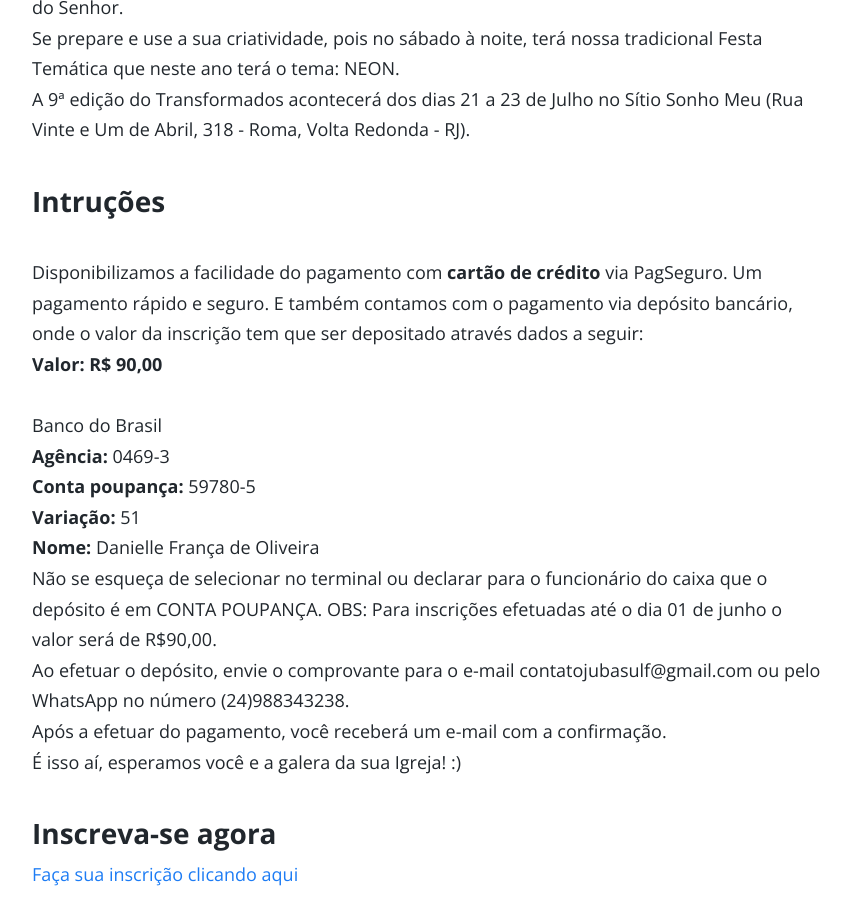
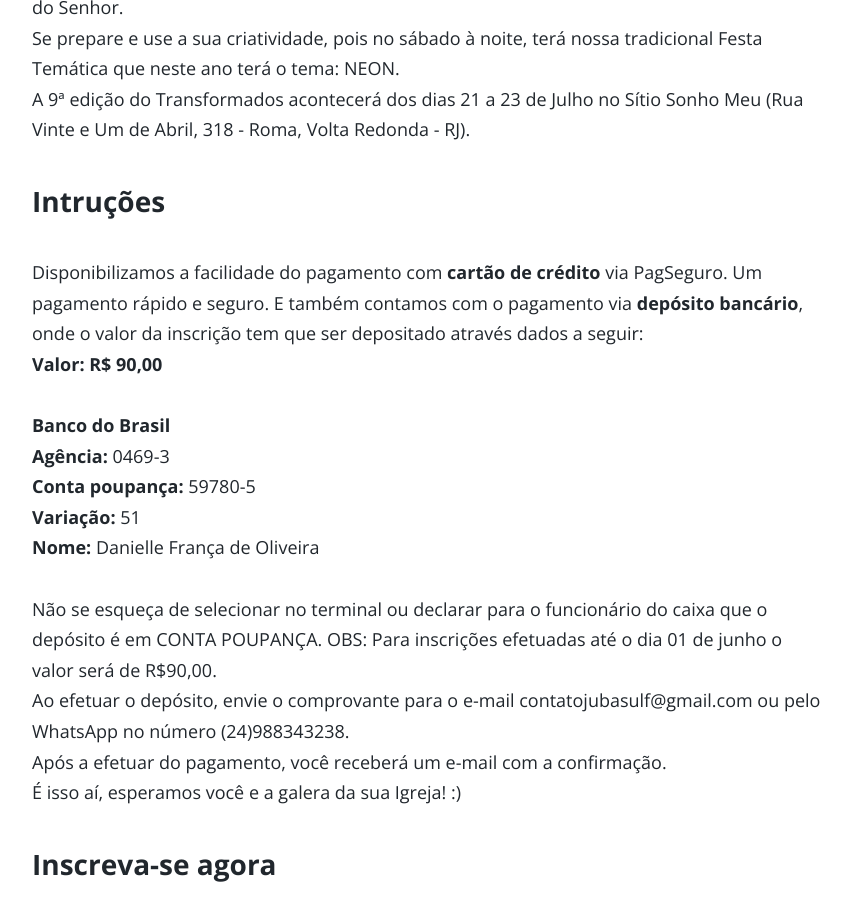
Before and after one commit to jorgeants/jubasulf, a Jekyll site: the page built from _posts/2017-04-03-transformados8.md, in a window 1280 px wide and 900 px high, scrolled down 896 px. Shown: the whole window, without its empty margins (213-1064 px from the left). Built offline with Jekyll 4.4.1, drawn with Linux system fonts in a browser that asks for light colours; comment, search, counter and statistics services are not loaded.

Commit message:
Update 2017-04-03-transformados8.md

```diff
--- a/_posts/2017-04-03-transformados8.md
+++ b/_posts/2017-04-03-transformados8.md
@@ -16,15 +16,16 @@ A 9ª edição do Transformados acontecerá dos dias 21 a 23 de Julho no Sítio
 <br>
 ## Intruções
 <br>
-Disponibilizamos a facilidade do pagamento com <b>cartão de crédito</b> via PagSeguro. Um pagamento rápido e seguro. E também contamos com o pagamento via depósito bancário, onde o valor da inscrição tem que ser depositado através dados a seguir:
+Disponibilizamos a facilidade do pagamento com <b>cartão de crédito</b> via PagSeguro. Um pagamento rápido e seguro. E também contamos com o pagamento via <b>depósito bancário</b>, onde o valor da inscrição tem que ser depositado através dados a seguir:
 <br>
 <b>Valor: R$ 90,00</b><br>
 <br>
-Banco do Brasil<br>
+<b>Banco do Brasil</b><br>
 <b>Agência:</b> 0469-3<br>
 <b>Conta poupança:</b> 59780-5<br>
 <b>Variação:</b> 51<br>
 <b>Nome:</b> Danielle França de Oliveira
+<br>
 <br>
 Não se esqueça de selecionar no terminal ou declarar para o funcionário do caixa que o depósito é em CONTA POUPANÇA.
 OBS: Para inscrições efetuadas até o dia 01 de junho o valor será de R$90,00.
@@ -36,6 +37,7 @@ Após a efetuar do pagamento, você receberá um e-mail com a confirmação.
 É isso aí, esperamos você e a galera da sua Igreja! :)
 <br>
 ## Inscreva-se agora
+<br>
 <a href="https://goo.gl/forms/hwCObQWaahjG5Q802" target="_blank">Faça sua inscrição clicando aqui</a>
 
 #### Comenta aí jovem
```
